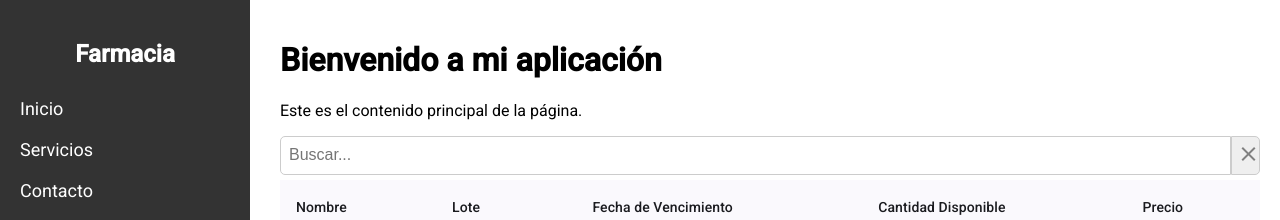
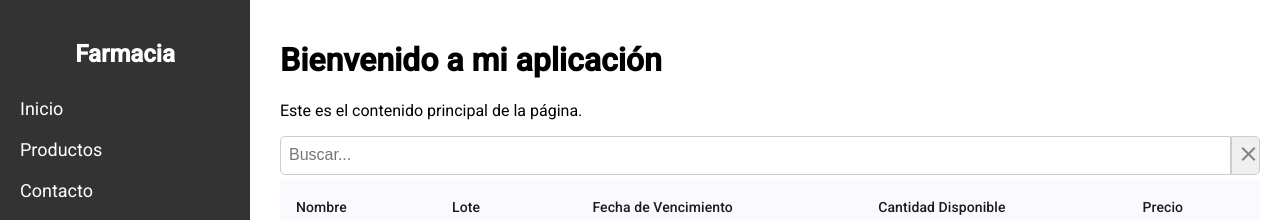
Before and after one commit to DanieZapata/Pharmacy, an Angular app: page /home in a window 1280 px wide. Shown: the top 220 px of the page. Built offline with nearby package versions, Linux system fonts and the light colour scheme.

Commit message:
add: products section

```diff
--- a/src/app/components/sidebar/sidebar.component.html
+++ b/src/app/components/sidebar/sidebar.component.html
@@ -1,7 +1,7 @@
 <div class="sidenav">
   <h2>Farmacia</h2>
   <a href="/home">Inicio</a>
-  <a href="#">Servicios</a>
+  <a href="#">Productos</a>
   <a href="#">Contacto</a>
   <a href="#">Acerca de</a>
   <a href="/add-products">➕ Agregar Productos</a>
```
